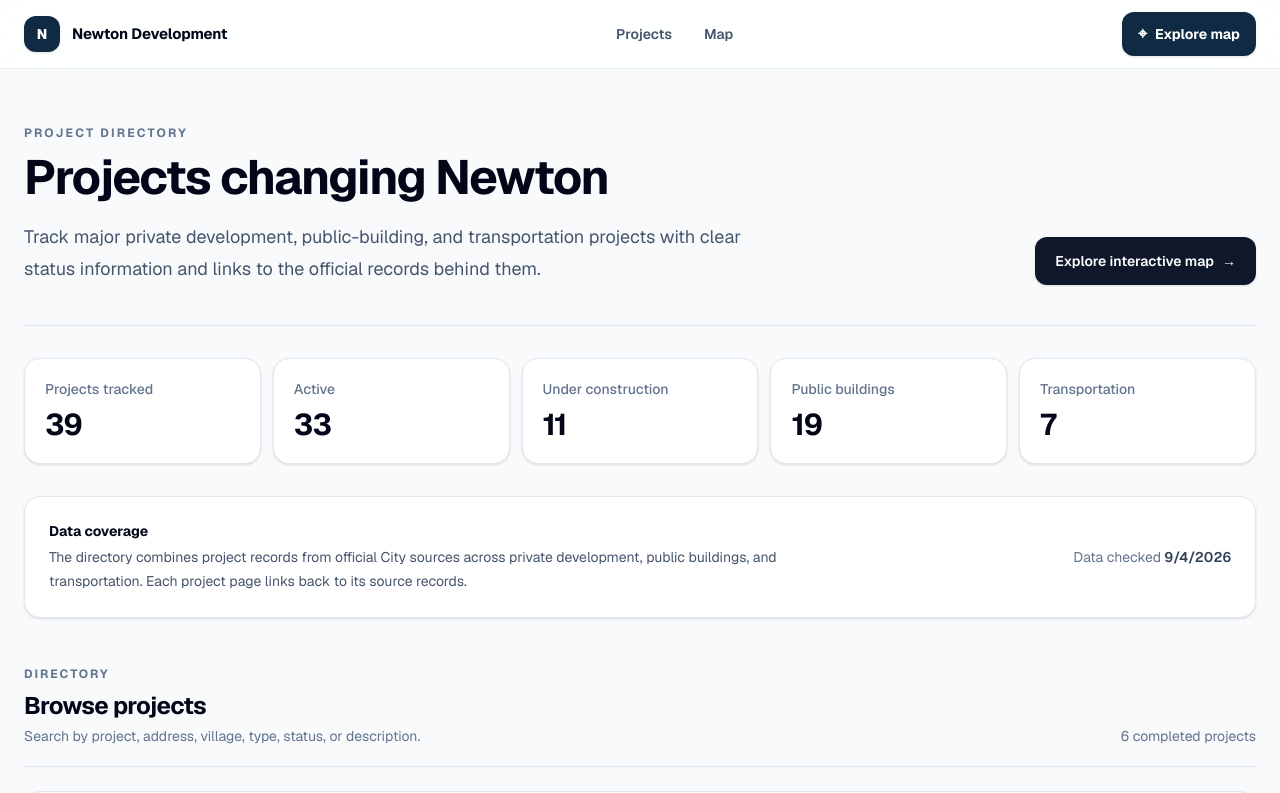
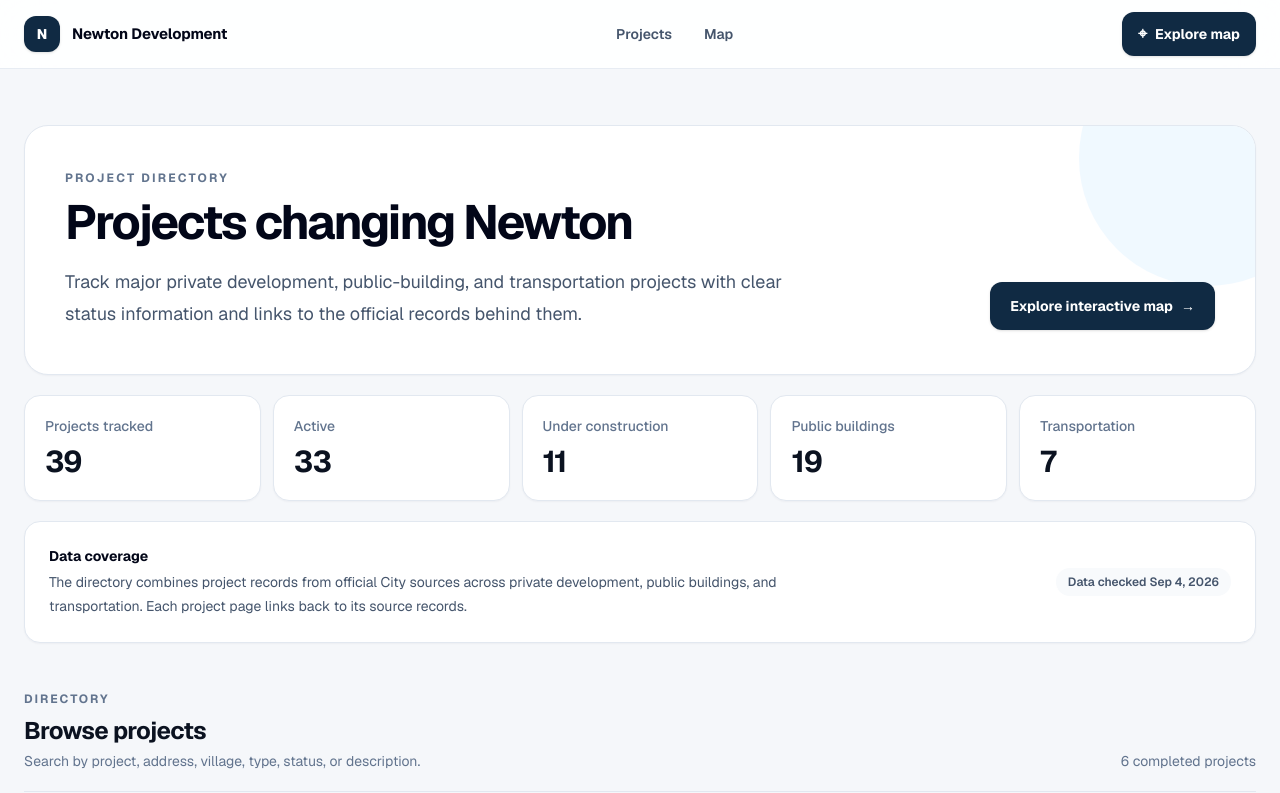
Before and after one commit to danielk-droid/newton-development, a Next.js app: page /projects in a window 1280 px wide. Shown: the top 793 px of the page. Built offline with nearby package versions, Linux system fonts and the light colour scheme.

Commit message:
Polish project directory shell for Pass 2

```diff
--- a/app/projects/page.tsx
+++ b/app/projects/page.tsx
@@ -2,7 +2,7 @@ import Link from "next/link";
 import ProjectsClient from "./ProjectsClient";
 import { allProjects } from "../../data/project-catalog";
 
-export const metadata = { title: "Projects" };
+export const metadata = { title: "Projects", description: "Browse tracked development, public-building, and transportation projects in Newton, Massachusetts." };
 
 export default function ProjectsPage() {
   const activeProjects = allProjects.filter((project) => !["Completed", "Cancelled", "Withdrawn"].includes(project.status)).length;
@@ -13,36 +13,35 @@ export default function ProjectsPage() {
   const latestChecked = allProjects.reduce((latest, project) => project.lastUpdated > latest ? project.lastUpdated : latest, "");
 
   return (
-    <main className="min-h-screen bg-slate-50 text-slate-950">
+    <main className="min-h-screen">
       <div className="mx-auto max-w-7xl px-5 py-10 sm:px-6 md:py-14">
-        <header className="flex flex-col gap-8 border-b border-slate-200 pb-10 lg:flex-row lg:items-end lg:justify-between">
-          <div className="max-w-3xl">
-            <p className="text-xs font-bold uppercase tracking-[0.18em] text-slate-500">Project directory</p>
-            <h1 className="mt-3 text-4xl font-bold tracking-[-0.03em] md:text-5xl">Projects changing Newton</h1>
-            <p className="mt-5 text-lg leading-8 text-slate-600">Track major private development, public-building, and transportation projects with clear status information and links to the official records behind them.</p>
+        <header className="relative overflow-hidden rounded-3xl border border-slate-200 bg-white px-7 py-9 shadow-[0_1px_2px_rgba(15,23,42,0.04)] md:px-10 md:py-11">
+          <div className="absolute right-[-5rem] top-[-6rem] h-64 w-64 rounded-full bg-sky-50" aria-hidden="true" />
+          <div className="relative flex flex-col gap-8 lg:flex-row lg:items-end lg:justify-between">
+            <div className="max-w-3xl">
+              <p className="text-xs font-bold uppercase tracking-[0.18em] text-slate-500">Project directory</p>
+              <h1 className="mt-3 text-4xl font-bold tracking-[-0.045em] text-slate-950 md:text-5xl">Projects changing Newton</h1>
+              <p className="mt-5 text-base leading-7 text-slate-600 md:text-lg md:leading-8">Track major private development, public-building, and transportation projects with clear status information and links to the official records behind them.</p>
+            </div>
+            <Link href="/map" className="inline-flex min-h-12 shrink-0 items-center justify-center gap-2 rounded-xl bg-[var(--brand)] px-5 py-3 text-sm font-bold text-white shadow-sm transition hover:bg-[var(--brand-strong)] hover:shadow-md">Explore interactive map <span aria-hidden="true">→</span></Link>
           </div>
-          <Link href="/map" className="inline-flex min-h-12 shrink-0 items-center justify-center gap-2 rounded-xl bg-slate-900 px-5 py-3 text-sm font-semibold text-white shadow-sm transition hover:bg-slate-700">Explore interactive map <span aria-hidden="true">→</span></Link>
         </header>
 
-        <section className="mt-8 grid gap-3 sm:grid-cols-2 lg:grid-cols-5">
-          {[
-            ["Projects tracked", allProjects.length],
-            ["Active", activeProjects],
-            ["Under construction", underConstruction],
-            ["Public buildings", publicProjects],
-            ["Transportation", transportationProjects],
-          ].map(([label, value]) => <div key={label} className="rounded-2xl border border-slate-200 bg-white p-5 shadow-sm"><p className="text-sm font-medium text-slate-500">{label}</p><p className="mt-2 text-3xl font-bold tracking-tight">{value}</p></div>)}
+        <section className="mt-5 grid gap-3 sm:grid-cols-2 lg:grid-cols-5" aria-label="Project overview">
+          {[["Projects tracked", allProjects.length], ["Active", activeProjects], ["Under construction", underConstruction], ["Public buildings", publicProjects], ["Transportation", transportationProjects]].map(([label, value]) => (
+            <div key={label} className="rounded-2xl border border-slate-200 bg-white p-5 shadow-[0_1px_2px_rgba(15,23,42,0.04)]"><p className="text-sm font-medium text-slate-500">{label}</p><p className="mt-2 text-3xl font-bold tracking-[-0.03em]">{value}</p></div>
+          ))}
         </section>
 
-        <section className="mt-8 rounded-2xl border border-slate-200 bg-white p-5 shadow-sm md:p-6">
-          <div className="flex flex-col gap-5 md:flex-row md:items-center md:justify-between">
+        <section className="mt-5 rounded-2xl border border-slate-200 bg-white p-5 shadow-[0_1px_2px_rgba(15,23,42,0.04)] md:p-6" aria-label="Data coverage">
+          <div className="flex flex-col gap-4 md:flex-row md:items-center md:justify-between">
             <div><p className="text-sm font-bold text-slate-950">Data coverage</p><p className="mt-1 max-w-3xl text-sm leading-6 text-slate-600">The directory combines project records from official City sources across private development, public buildings, and transportation. Each project page links back to its source records.</p></div>
-            <p className="shrink-0 text-sm text-slate-500">Data checked <span className="font-semibold text-slate-700">{new Date(latestChecked).toLocaleDateString()}</span></p>
+            <p className="shrink-0 rounded-full bg-slate-50 px-3 py-1.5 text-xs font-semibold text-slate-600">Data checked {new Date(latestChecked).toLocaleDateString("en-US", { month: "short", day: "numeric", year: "numeric" })}</p>
           </div>
         </section>
 
-        <section className="mt-12">
-          <div className="mb-6 flex items-end justify-between gap-4 border-b border-slate-200 pb-5"><div><p className="text-xs font-bold uppercase tracking-[0.16em] text-slate-500">Directory</p><h2 className="mt-2 text-2xl font-bold tracking-tight">Browse projects</h2><p className="mt-1 text-sm text-slate-500">Search by project, address, village, type, status, or description.</p></div><p className="hidden text-sm text-slate-500 sm:block">{completedProjects} completed {completedProjects === 1 ? "project" : "projects"}</p></div>
+        <section className="mt-12" aria-labelledby="browse-projects">
+          <div className="mb-6 flex flex-col gap-3 border-b border-slate-200 pb-5 sm:flex-row sm:items-end sm:justify-between"><div><p className="text-xs font-bold uppercase tracking-[0.16em] text-slate-500">Directory</p><h2 id="browse-projects" className="mt-2 text-2xl font-bold tracking-tight">Browse projects</h2><p className="mt-1 text-sm text-slate-500">Search by project, address, village, type, status, or description.</p></div><p className="text-sm text-slate-500 sm:text-right">{completedProjects} completed {completedProjects === 1 ? "project" : "projects"}</p></div>
           <ProjectsClient projects={allProjects} />
         </section>
 
```
